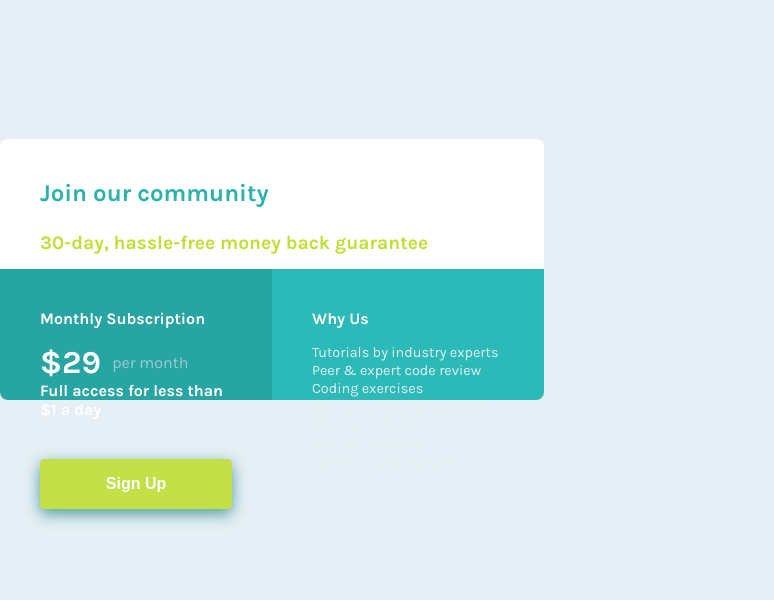
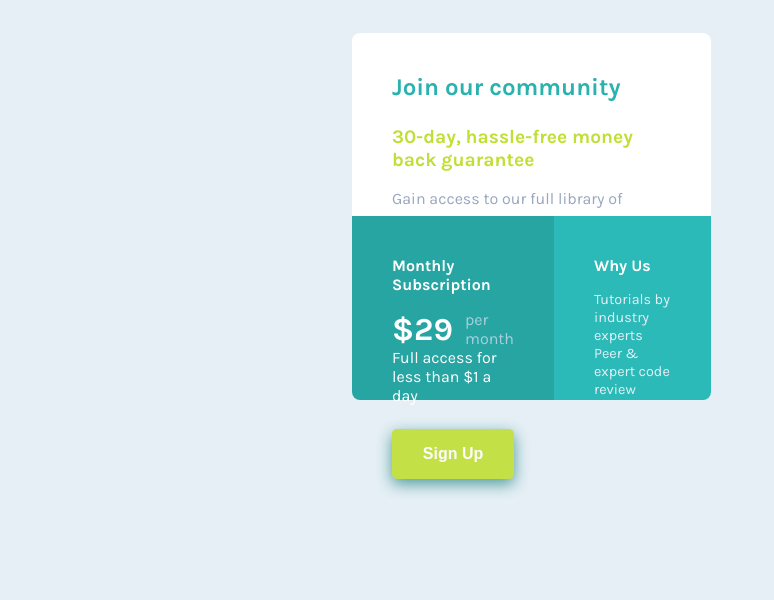
Before and after one commit to riazahamedsikandar/single-price-grid-component, a plain HTML site: page index.html in a window 1280 px wide. Shown: the whole page, without its empty margins (0-774 px from the left). Drawn offline with Linux system fonts and the light colour scheme; a web font is replaced by a local one.

```diff
--- a/styles/style.css
+++ b/styles/style.css
@@ -86,14 +86,13 @@ body{
 
 .subscribe p:nth-of-type(1) span{
     font-size: 1rem;
-    margin-left: 0.7rem;
+    margin-left: 0.75rem;
     color: hsl(204, 43%, 83%);
     font-weight: 400;
-    opacity: 75%;
+    opacity: 85%;
 }
 .subscribe p:nth-of-type(2){
-    font-weight: 600;
-    margin-bottom: 1rem;
+    margin-bottom: 0.5rem 0;
 }
 
 .subscribe button{
@@ -138,7 +137,7 @@ body{
         min-height: 100vh;
     }
     main{
-   .main     width: 45%;
+        width: 45%;
         display: grid;
         grid-template-columns: 1fr 1fr;
         grid-template-rows: 50% 50%;
```
